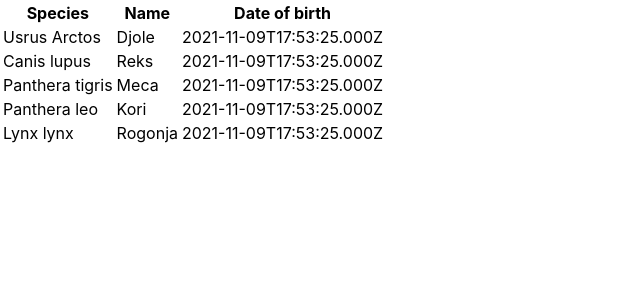
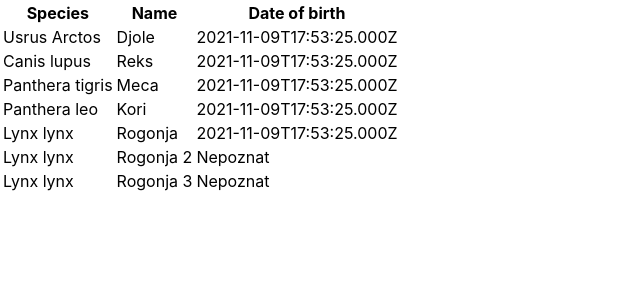
Before and after one commit to HatlessCreature/zoo, a React (Create React App) app: page / in a window 1280 px wide. Shown: the top 300 px of the page, without its empty margins (0-640 px from the left). Built offline with nearby package versions, Linux system fonts and the light colour scheme.

Commit message:
task 2 - unknown date of birth functionality

```diff
--- a/src/App.js
+++ b/src/App.js
@@ -1,4 +1,4 @@
-import logo from './logo.svg';
+// import logo from './logo.svg';
 import './App.css';
 
 function App() {
@@ -7,24 +7,31 @@ function App() {
     { id: "2", species: "Canis lupus", name: "Reks", dateOfBirth: new Date() },
     { id: "3", species: "Panthera tigris", name: "Meca", dateOfBirth: new Date() },
     { id: "4", species: "Panthera leo", name: "Kori", dateOfBirth: new Date() },
-    { id: "5", species: "Lynx lynx", name: "Rogonja", dateOfBirth: new Date() }
+    { id: "5", species: "Lynx lynx", name: "Rogonja", dateOfBirth: new Date() },
+    { id: "6", species: "Lynx lynx", name: "Rogonja 2", dateOfBirth: null },
+    { id: "7", species: "Lynx lynx", name: "Rogonja 3", }
   ];
+
 
   return (
     <div>
       <table>
+        <thead>
           <tr>
             <th>Species</th>
             <th>Name</th>
             <th>Date of birth</th>
           </tr>
+        </thead>
+        <tbody>
           {animals.map((animal) => (
             <tr key={animal.id}>
               <td>{animal.species}</td>
               <td>{animal.name}</td>
-            <td>{animal.dateOfBirth.toISOString()}</td>
+              <td>{animal.dateOfBirth ? (animal.dateOfBirth.toISOString()) : ("Nepoznat")}</td>
             </tr>
           ))}
+        </tbody>
       </table>
     </div>
   );
```
Lines whose indentation alone changed are shown as unchanged.
